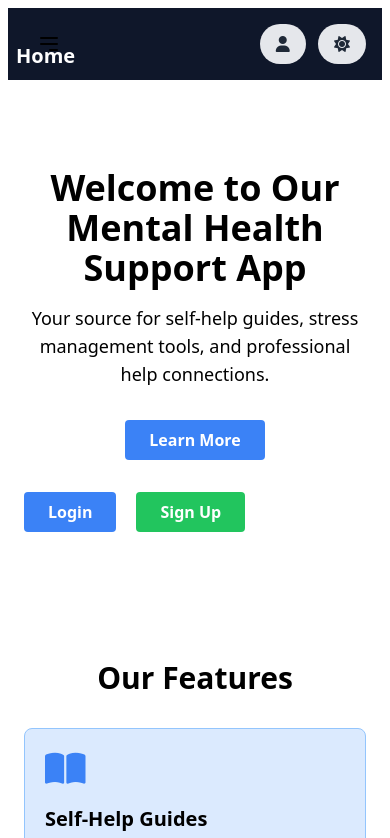
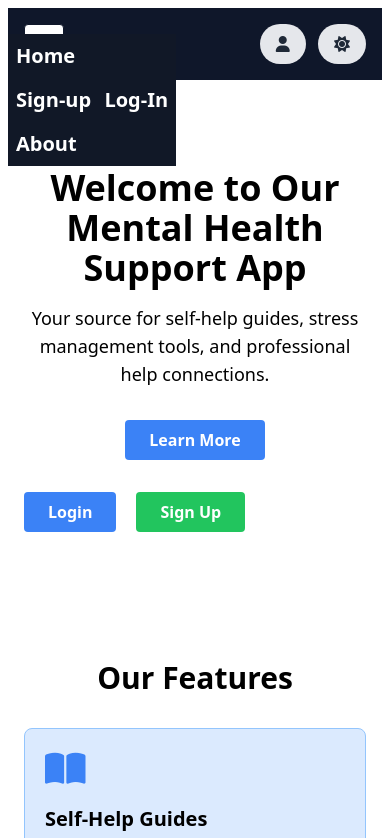
Before and after one commit to JULIASHBAT/Mental-Health-Website-Development, a website built with Vite: page index.html in a window 390 px wide. Both pictures are taken after a click on the button 49 px from the left and 44 px from the top of the page. Shown: the top 838 px of the page. Built offline with nearby package versions, Linux system fonts and the light colour scheme; no server answers.

Commit message:
last update for hw2

```diff
--- a/index.html
+++ b/index.html
@@ -17,13 +17,13 @@
      <!-- ************************header************************ -->
 
         <div class="p-4 dark:bg-white bg-slate-900 flex justify-between">
-          <button id="menuBtn" class="md:hidden block border border-slate-900 rounded py-1 px-3">
-            <svg class="w-6 h-6" fill="none" stroke="currentColor" viewBox="0 0 24 24" xmlns="http://www.w3.org/2000/svg"><path stroke-linecap="round" stroke-linejoin="round" stroke-width="2" d="M4 6h16M4 12h16m-7 6h7"></path></svg>
+          <button id="menuBtn" class="md:hidden block bg-white border border-slate-900 rounded py-1 px-3">
+            <i class="fas fa-bars"></i>
         </button>
         <!-- Menu hidden by default, shown as a flex column on toggle -->
-        <div id="menu" class="absolute left-2 top-[4%] hidden  md:flex md:flex-row md:relative md:top-auto md:w-auto">
+        <div id="menu" class="absolute left-2 top-[4%] hidden text-white dark:bg-white bg-gray-900 md:flex md:flex-row md:relative md:top-auto md:w-auto">
 
-            <a href="#" class="font-bold hover:underline text-xl p-2  block text-white dark:text-slate-900" id="HomePage">Home</a>
+            <a href="#" class="font-bold hover:underline text-xl p-2  block  dark:text-slate-900" id="HomePage">Home</a>
 
             <!-- login/signup -->
             <div class="font-bold text-xl p-2 block text-white dark:text-slate-900 space-x-2" id="login-signuptitle">
```
